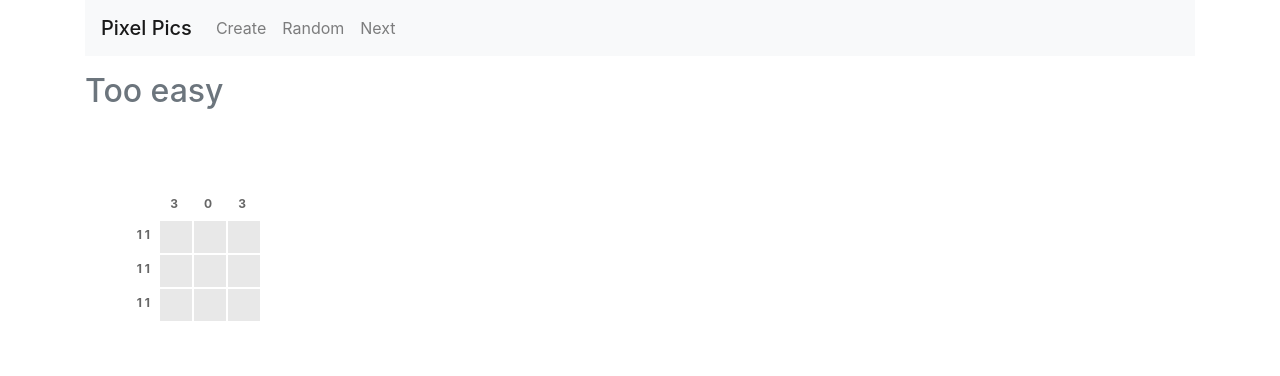
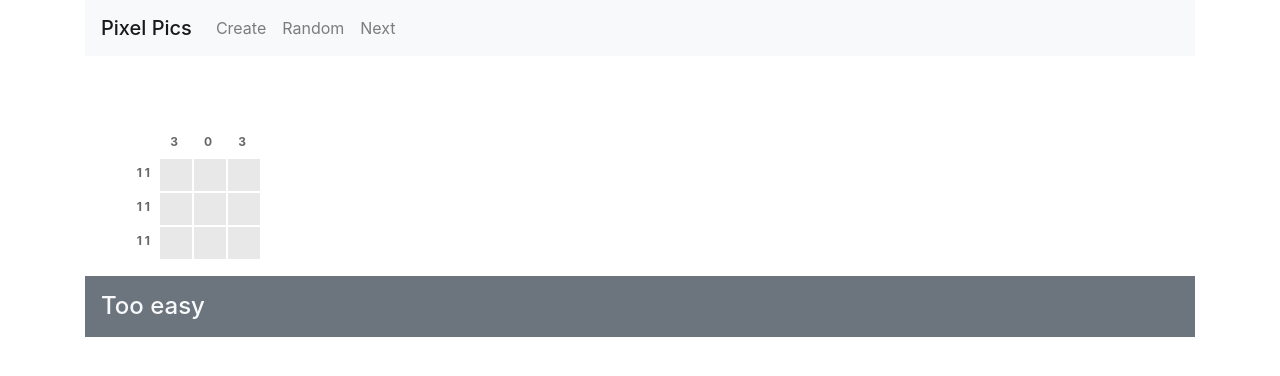
Before and after one commit to Soleone/pixelpics, a Vue app: page /#/boards/1 in a window 1280 px wide. Shown: the top 376 px of the page. Built offline with nearby package versions, Linux system fonts and the light colour scheme; a small style sheet from the web is missing.

Commit message:
Title design tweaks

```diff
--- a/src/components/Board.vue
+++ b/src/components/Board.vue
@@ -1,7 +1,5 @@
 <template>
   <div class="board-wrapper animated" :class="{'fadeLeft': isCompleted}">
-
-    <h2 class="bg-white text-muted mt-3">{{ title }}</h2>
 
     <div class="options mt-3" v-if="editMode">
       <copy-button title="Board Code:" :value="cellsToBinaryString">
@@ -35,6 +33,8 @@
         </cell>
       </tr>
     </table>
+
+    <h4 class="bg-secondary text-light text-left p-3 mt-3">{{ title }}</h4>
 
     <transition name="bounce">
       <b-alert class="mt-3" variant="success" show v-if="isCompleted && !editMode">Completed successfully!</b-alert>
```
